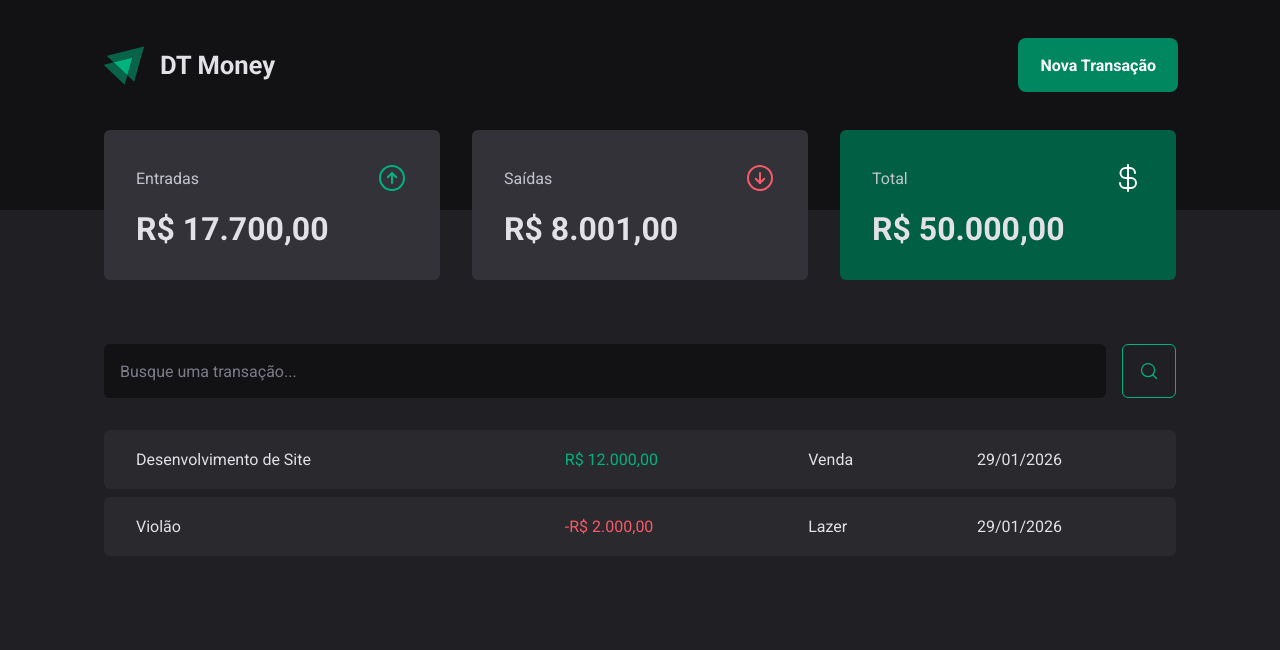
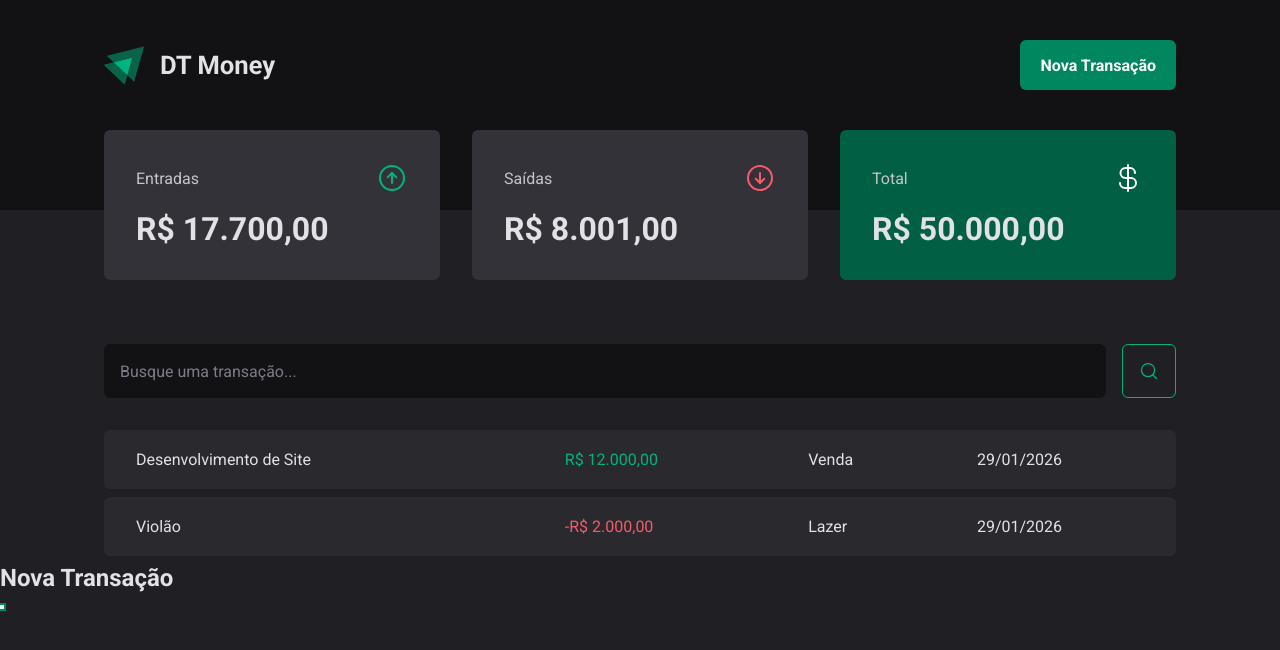
Before and after one commit to renatobarbosa-dc/fundamentos_react_3_DT_Money, a React (Vite) app in the folder 03-dt-money/: page / in a window 1280 px wide. Both pictures are taken after a click on the button "Nova Transação". Shown: the top 650 px of the page. Built offline with nearby package versions, Linux system fonts and the light colour scheme.

Commit message:
initial modal structure

```diff
--- a/03-dt-money/package.json
+++ b/03-dt-money/package.json
@@ -10,6 +10,7 @@
     "preview": "vite preview"
   },
   "dependencies": {
+    "@radix-ui/react-dialog": "^1.1.15",
     "@types/styled-components": "^5.1.36",
     "phosphor-react": "^1.4.1",
     "react-dom": "^19.2.0",
--- a/03-dt-money/src/components/Header/index.tsx
+++ b/03-dt-money/src/components/Header/index.tsx
@@ -1,5 +1,6 @@
 import { HeaderContainer, HeaderContent, NewTransactionButton } from "./styles";
 import logoImg from '../../assets/logo-ignite.svg'
+import * as Dialog from "@radix-ui/react-dialog";
 
 
 export function Header() {
@@ -9,7 +10,21 @@
                 <HeaderContent>
                     <img src={logoImg} alt=""/>
 
-                    <NewTransactionButton>Nova Transação</NewTransactionButton>
+                    <Dialog.Root>
+                        <Dialog.Trigger asChild>
+                            <NewTransactionButton>Nova Transação</NewTransactionButton>
+                        </Dialog.Trigger>
+
+                        <Dialog.Portal>
+                            <Dialog.Overlay/>
+
+                            <Dialog.Content>
+                                <Dialog.Title>Nova Transação</Dialog.Title>
+
+                                <Dialog.Close/>
+                            </Dialog.Content>
+                        </Dialog.Portal>
+                    </Dialog.Root>
                 </HeaderContent>
             </HeaderContainer>
         </div>
```
Also changed, not shown: 1 other file (tests, documents, lock files or other folders).
